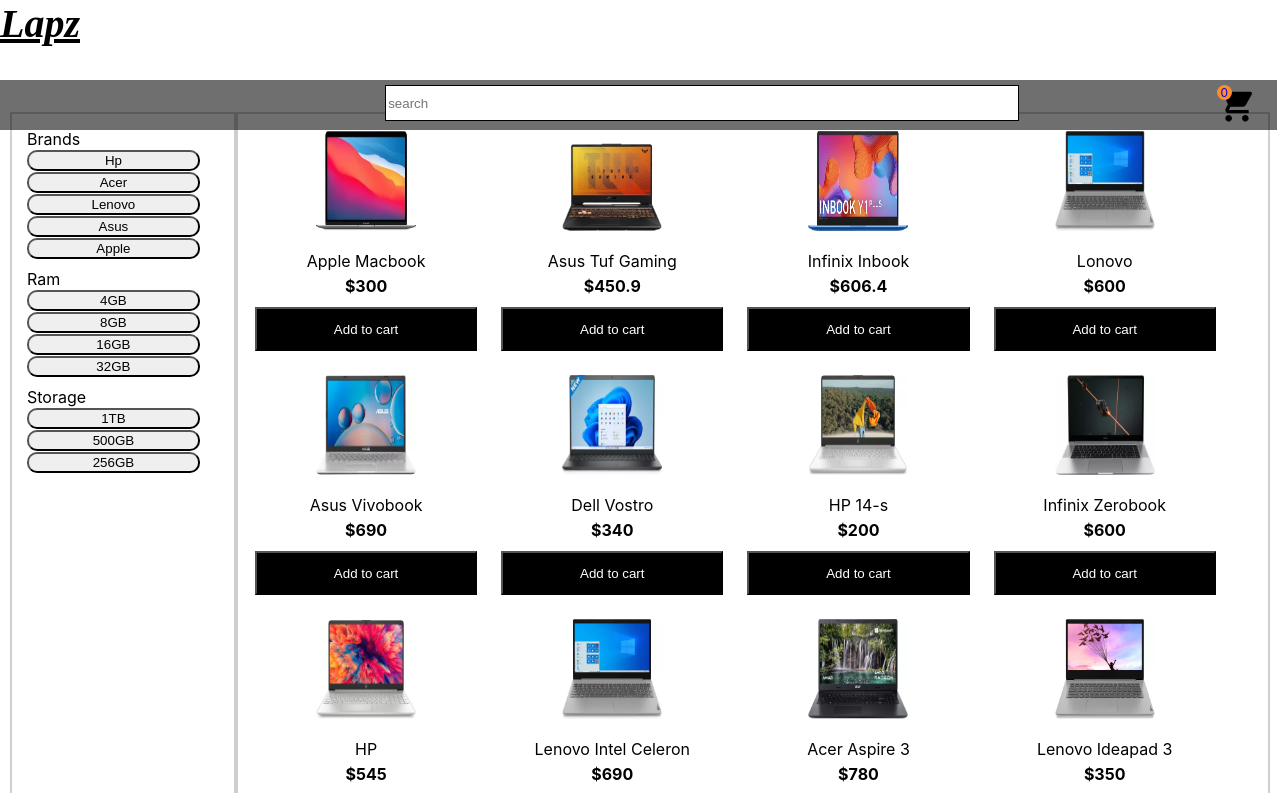
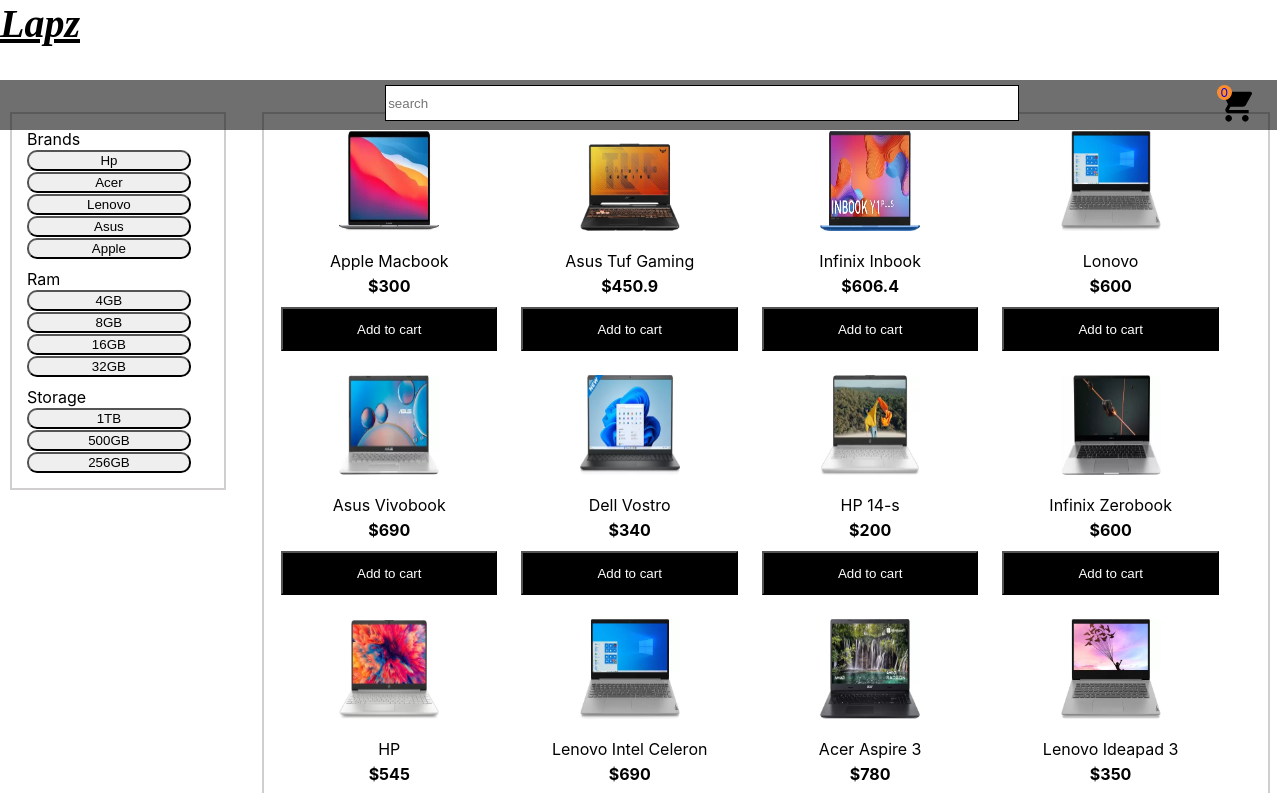
Before and after one commit to PrasannaKumar-3065/E-commerce, a React (Create React App) app: page / in a window 1280 px wide. Shown: the top 793 px of the page. Built offline with nearby package versions, Linux system fonts and the light colour scheme.

Commit message:
Add files via upload

```diff
--- a/src/App.css
+++ b/src/App.css
@@ -65,7 +65,7 @@
 }
 
 .products{
-
+  margin-left: 20%;
   display: flex;
   flex-wrap: wrap;
   width: 100%;
@@ -110,9 +110,10 @@
 }
 .filter{
   border: solid #d0cece 2px;
-  width: 20%;
+  width: 15%;
   padding: 10px;
-  height: 100vh;
+
+  position: fixed;
 }
 
 .list button{
```
